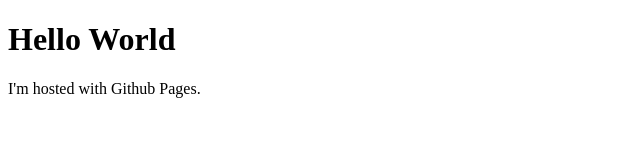
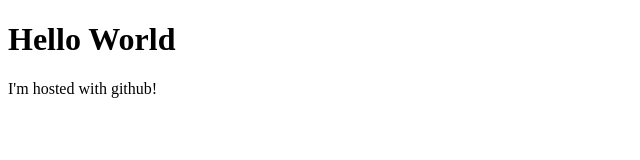
Before and after one commit to AHDBOT1/LeaderboardPlus, a plain HTML site: page index.html in a window 1280 px wide. Shown: the full height of the page, 0-640 px from the left. Drawn offline with Linux system fonts and the light colour scheme.

Commit message:
LeaderboardPlus

```diff
--- a/index.html
+++ b/index.html
@@ -2,6 +2,6 @@
 <html>
     <body>
         <h1>Hello World</h1>
-        <p>I'm hosted with Github Pages.</p>
+        <p>I'm hosted with github!</p>
     </body>
 </html>
```
